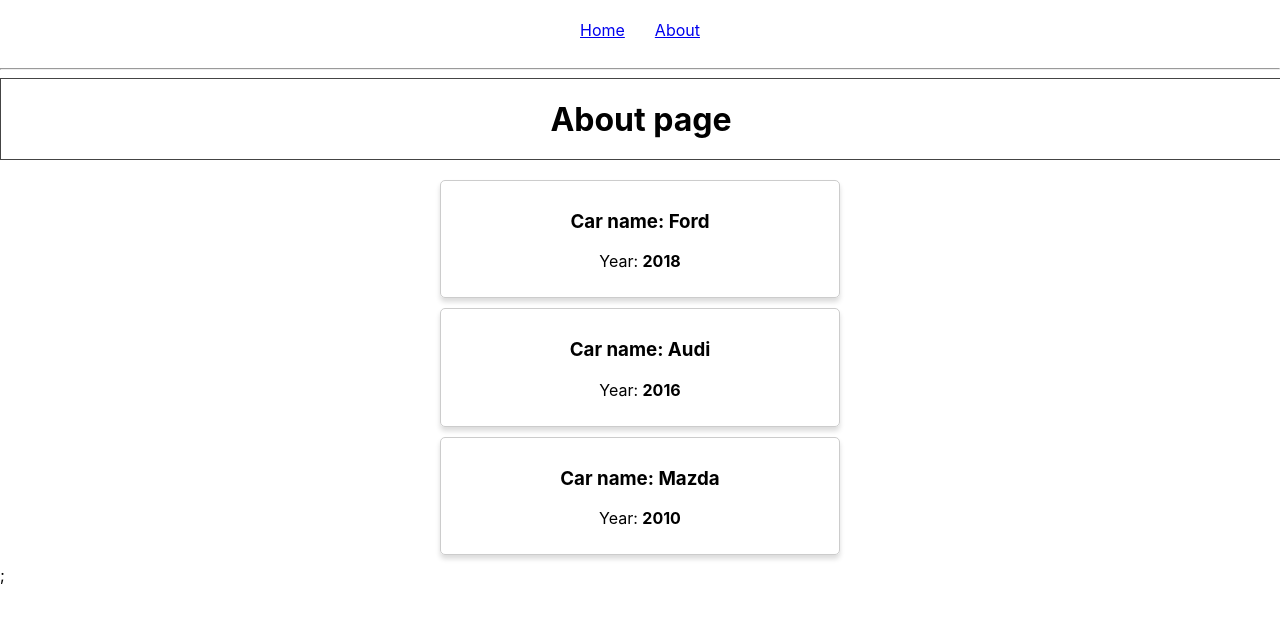
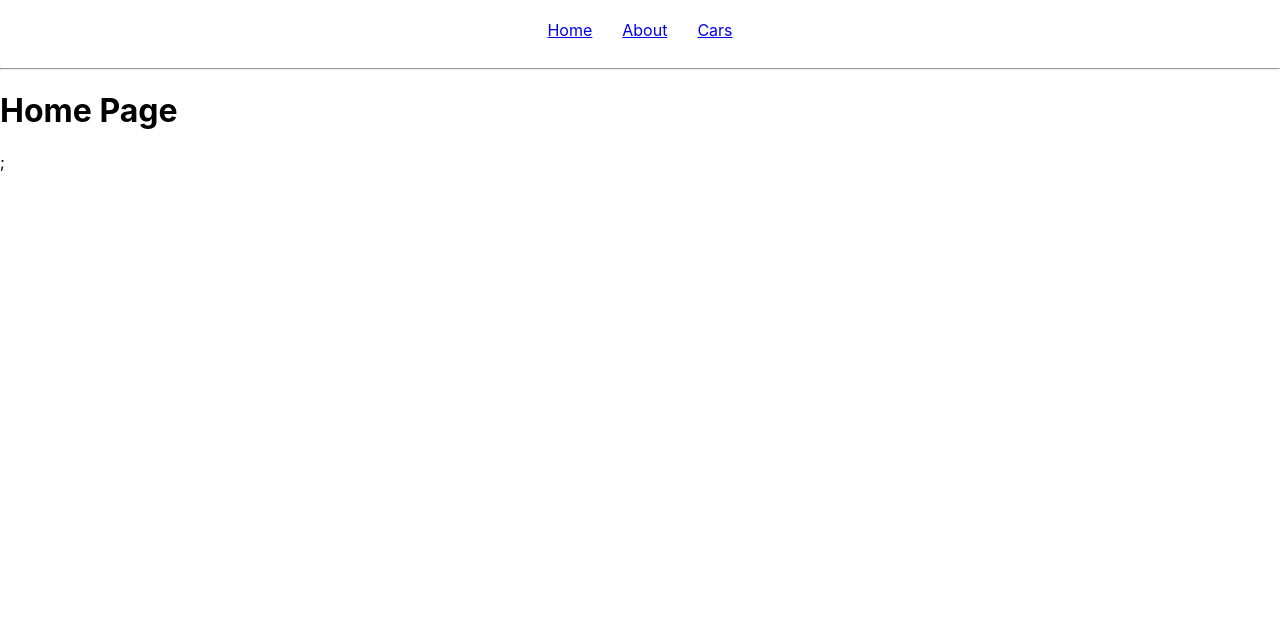
Before and after one commit to frost1335/react-router, a React (Create React App) app in the folder client/: page / in a window 1280 px wide. Shown: the top 620 px of the page. Built offline with nearby package versions, Linux system fonts and the light colour scheme.

Commit message:
7-block 5-video finished

```diff
--- a/client/src/App.js
+++ b/client/src/App.js
@@ -1,7 +1,7 @@
 import React, { Component } from "react";
 import Cars from "./Cars/Cars";
 import About from "./About/About";
-import { Route, Routes } from "react-router-dom";
+import { Route, Routes, Link } from "react-router-dom";
 import classes from "./App.module.css";
 
 class App extends Component {
@@ -11,20 +11,23 @@
         <nav className={classes.navbar}>
           <ul>
             <li>
-              <a href="/">Home</a>
+              <Link to="/">Home</Link>
             </li>
             <li>
-              <a href="/about">About</a>
+              <Link to="/about">About</Link>
+            </li>
+            <li>
+              <Link to="/cars">Cars</Link>
             </li>
           </ul>
         </nav>
 
         <hr />
         <Routes>
-          <Route path="/" element={<About />} />
+          <Route path="/" element={<h1>Home Page</h1>} exact />
+          <Route path="/about" element={<About />} />
+          <Route path="/cars" element={<Cars />} />
         </Routes>
-
-        <Cars />
       </div>
     );
   }
```
